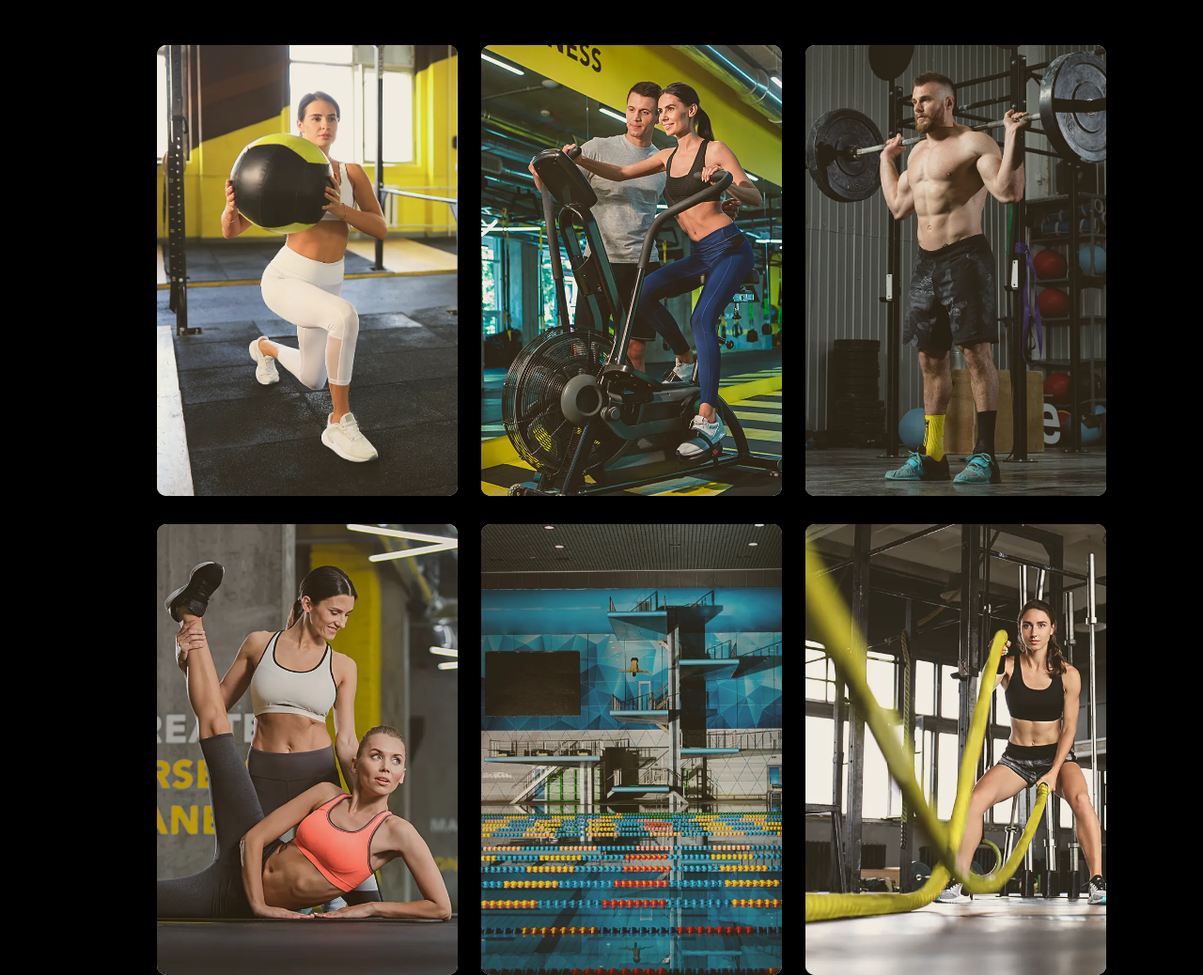
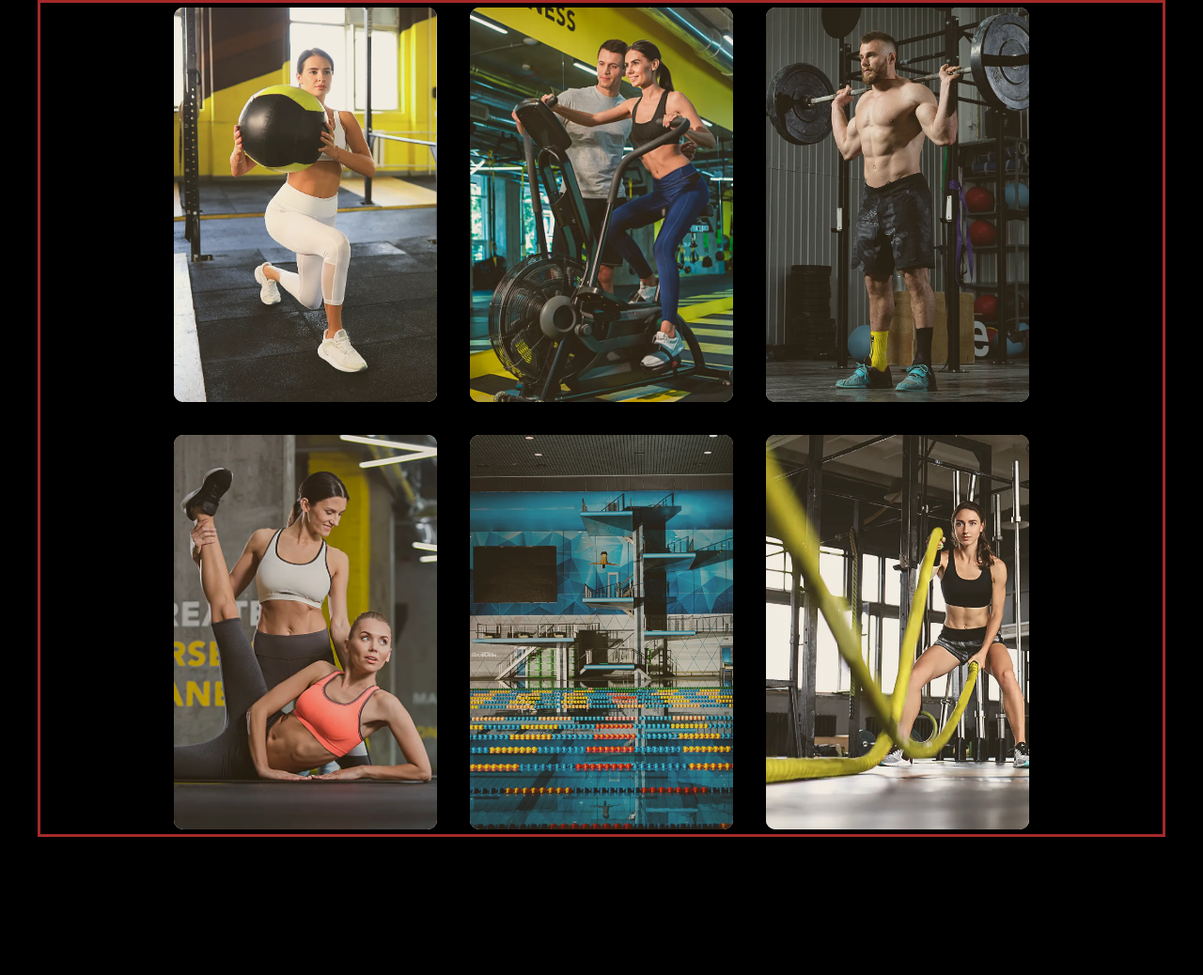
Before and after one commit to Marianchuk/10-flex, a plain HTML site: page index.html in a window 1280 px wide. Shown: the whole page at 94% size. After the commit the page ends 891 px from the top, so only its background shows below. Drawn offline with Linux system fonts and the light colour scheme.

Commit message:
fix: card layout

```diff
--- a/style.css
+++ b/style.css
@@ -6,37 +6,40 @@
 
 body {
     background-color: black;
-
-}
+    /* justify-content: center;
+    align-items: center;
+    margin: auto; */
+ }
 .container {
     display: flex;
-    min-height: 80vh;
-    min-width: 80vh;
+    /* min-height: 100vh; */
+    max-width: 150vh;
     color: grey;
     flex-wrap: wrap;
     gap: 25px;
     justify-content: center;
     align-items: center;
-    /* margin: 25px; */
-
-}
-@media screen and (min-width: 650px) {
-
+    margin: auto;
+    border:brown solid 3px;
 
 }
 
+
 .card {
     display: flex;
-    margin-bottom: 5px;
+    margin: 5px;
     cursor: pointer;
-    width: 320px;
-    height: 480px;
+    width: 280px;
+    height: 420px;
     cursor: pointer;
-    /* top: 50%; */
-    /* left: 50%; */
-    transform: translate(10%, 10%);
+    /* width: 25%; */
+    top: 50%;
+    left: 50%;
+    transform: translate(0%, 0%);
+    /* flex: 1; */
+    /* flex-wrap: wrap; */
 
-  }
+}
 
   .card:hover .front {
     transform: perspective(600px) rotateY(-180deg);
@@ -116,7 +119,3 @@ a {
     border: 1px solid black;
     border-radius: 7px;
 }
-
-@media screen and (min-width: 1200){
-
-}
```
